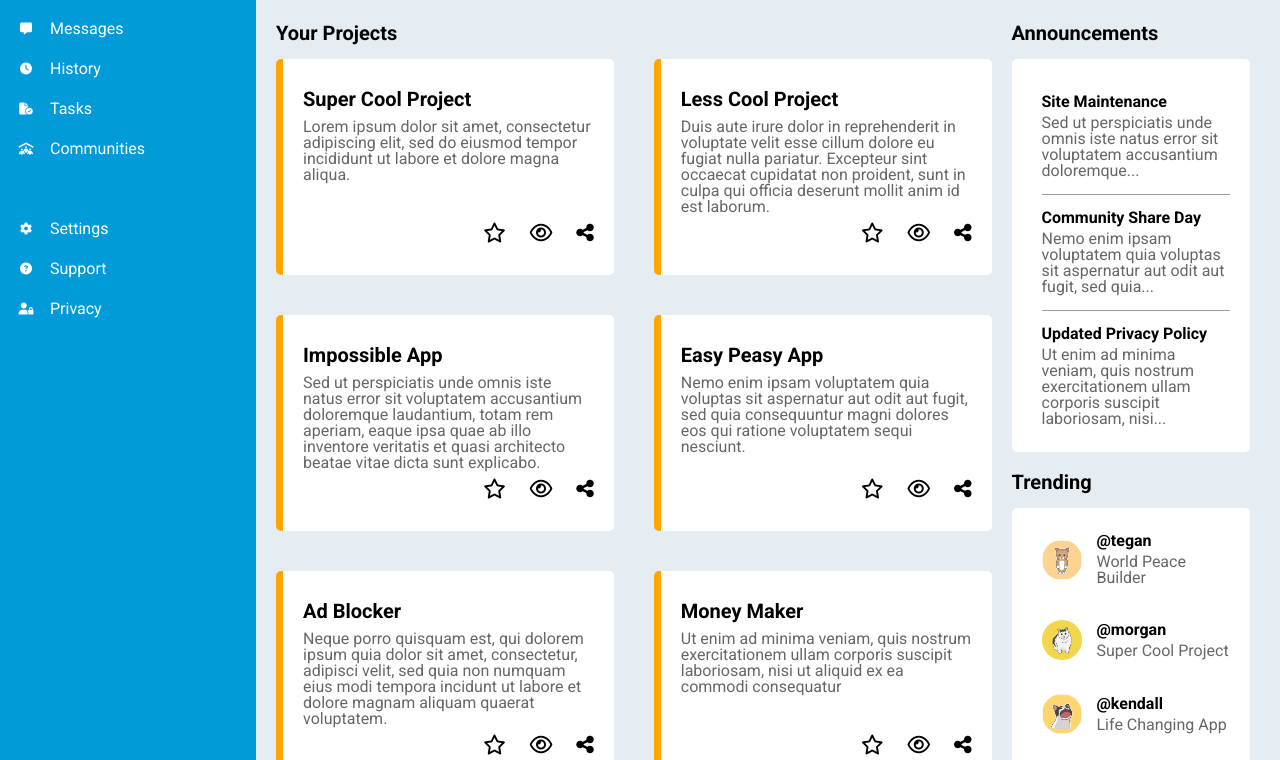
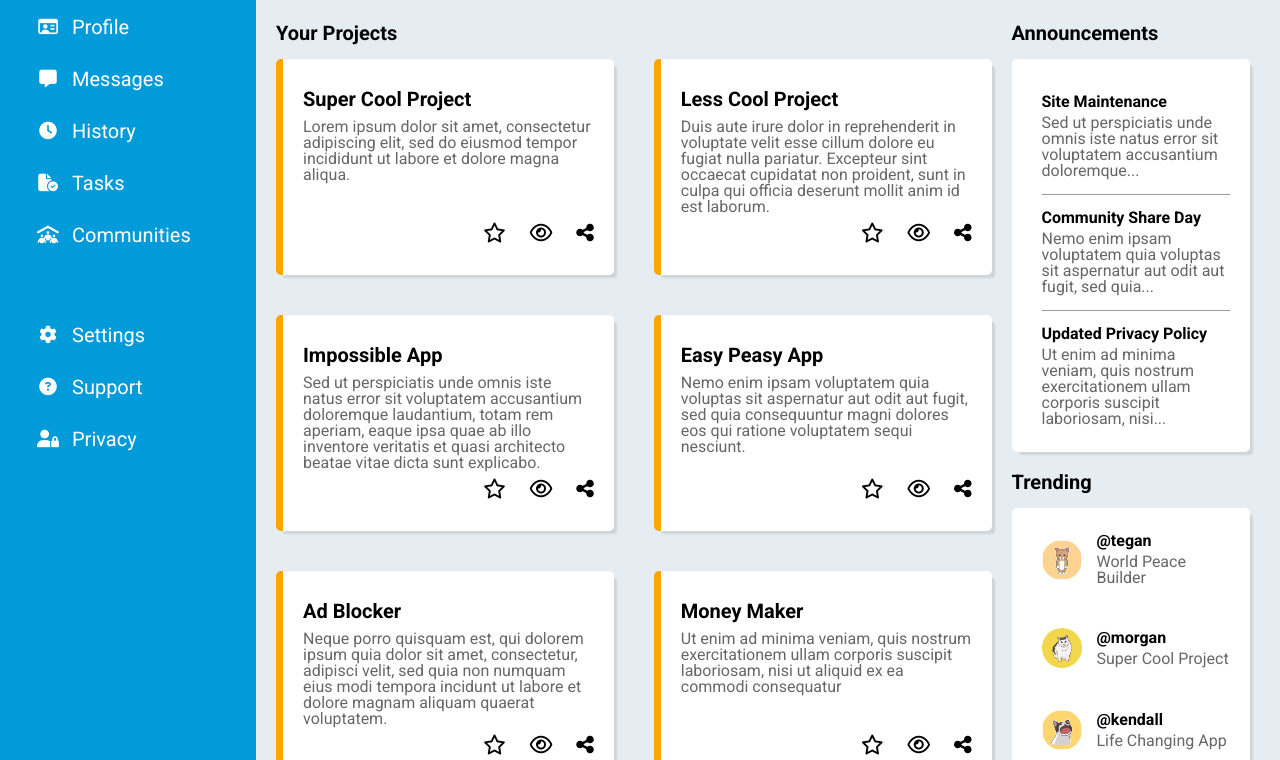
Before and after one commit to Kody971/Admin-Dashboard, a plain HTML site: page index.html in a window 1280 px wide. Shown: the part 167-927 px from the top of the page. Drawn offline with Linux system fonts and the light colour scheme.

Commit message:
fix some change in nav bar

```diff
--- a/index.html
+++ b/index.html
@@ -34,32 +34,32 @@
         <ul class="fa-ul">
           <li>
             <span class="fa-li"
-              ><i class="fa-xs fa fa-home" aria-hidden="true"></i
+              ><i class="fa-sm fa fa-home" aria-hidden="true"></i
             ></span>
             Home
           </li>
           <li>
             <span class="fa-li"
-              ><i class="fa-xs fa-regular fa-id-card" aria-hidden="true"></i
+              ><i class="fa-sm fa-regular fa-id-card" aria-hidden="true"></i
             ></span>
             Profile
           </li>
           <li>
             <span class="fa-li"
-              ><i class="fa-xs fa-solid fa-message" aria-hidden="true"></i
+              ><i class="fa-sm fa-solid fa-message" aria-hidden="true"></i
             ></span>
             Messages
           </li>
           <li>
             <span class="fa-li"
-              ><i class="fa-xs fa fa-clock" aria-hidden="true"></i
+              ><i class="fa-sm fa fa-clock" aria-hidden="true"></i
             ></span>
             History
           </li>
           <li>
             <span class="fa-li"
               ><i
-                class="fa-xs fa-solid fa-file-circle-check"
+                class="fa-sm fa-solid fa-file-circle-check"
                 aria-hidden="true"
               ></i
             ></span>
@@ -67,7 +67,7 @@
           </li>
           <li>
             <span class="fa-li"
-              ><i class="fa-xs fa-solid fa-people-roof" aria-hidden="true"></i
+              ><i class="fa-sm fa-solid fa-people-roof" aria-hidden="true"></i
             ></span>
             Communities
           </li>
@@ -77,14 +77,14 @@
         <ul class="fa-ul">
           <li>
             <span class="fa-li"
-              ><i class="fa-xs fa-solid fa-gear" aria-hidden="true"></i
+              ><i class="fa-sm fa-solid fa-gear" aria-hidden="true"></i
             ></span>
             Settings
           </li>
           <li>
             <span class="fa-li"
               ><i
-                class="fa-xs fa-solid fa-circle-question"
+                class="fa-sm fa-solid fa-circle-question"
                 aria-hidden="true"
               ></i
             ></span>
@@ -92,7 +92,7 @@
           </li>
           <li>
             <span class="fa-li"
-              ><i class="fa-xs fa-solid fa-user-lock" aria-hidden="true"></i
+              ><i class="fa-sm fa-solid fa-user-lock" aria-hidden="true"></i
             ></span>
             Privacy
           </li>
@@ -294,23 +294,23 @@
   <ul class="fa-ul">
     <li>
       <span class="fa-li"
-        ><i class="fa-xs fa fa-home" aria-hidden="true"></i></span
+        ><i class="fa-sm fa fa-home" aria-hidden="true"></i></span
       >sdfdfs
     </li>
     <li>
-      <span class="fa-li"><i class="fa-xs fa-solid fa-check-square"></i></span
+      <span class="fa-li"><i class="fa-sm fa-solid fa-check-square"></i></span
       >List icons can
     </li>
     <li>
-      <span class="fa-li"><i class="fa-xs fa-solid fa-check-square"></i></span>be
+      <span class="fa-li"><i class="fa-sm fa-solid fa-check-square"></i></span>be
       used to
     </li>
     <li>
-      <span class="fa-li"><i class="fa-xs fa-solid fa-spinner fa-pulse"></i></span
+      <span class="fa-li"><i class="fa-sm fa-solid fa-spinner fa-pulse"></i></span
       >replace bullets
     </li>
     <li>
-      <span class="fa-li"><i class="fa-xs fa-regular fa-square"></i></span>in
+      <span class="fa-li"><i class="fa-sm fa-regular fa-square"></i></span>in
       lists
     </li>
   </ul>
--- a/styless.css
+++ b/styless.css
@@ -137,21 +137,25 @@ nav {
   grid-area: 1 / 1 / 3 / 2;
   display: flex;
   flex-direction: column;
-  gap: 4rem;
+  gap: 5rem;
   background-color: rgb(0, 155, 216);
   color: white;
-  padding: 20px 10px;
+  padding: 20px 0 0 2rem;
+}
+
+nav li {
+  font-size: 1.25rem;
 }
 
 .dashboard {
-  font-size: 1.5rem;
+  font-size: 2rem;
   font-weight: bold;
 }
 
 ul {
   display: flex;
   flex-direction: column;
-  gap: 1.5rem;
+  gap: 2rem;
 }
 
 .fa-ul {
@@ -181,6 +185,12 @@ input {
   height: 1.25rem;
   border: none;
   background-color: rgba(184, 205, 223, 0.363);
+  padding-left: 10px;
+}
+
+input:focus {
+  outline: none;
+  border: none;
 }
 
 img {
@@ -288,6 +298,7 @@ section h2 {
   padding: 30px 20px 10px 20px;
   height: 11rem;
   justify-content: space-between;
+  box-shadow: 5px 5px 2px -2px rgba(0, 0, 0, 0.1);
 }
 
 article > div:first-child {
@@ -320,6 +331,7 @@ article > div:last-child {
   flex-direction: column;
   border-radius: 5px;
   padding: 20px 20px 10px 30px;
+  box-shadow: 5px 5px 2px -2px rgba(0, 0, 0, 0.1);
 }
 
 h4 {
@@ -340,6 +352,10 @@ aside p {
 .middle {
   border-top: 1px solid rgba(0, 0, 0, 0.4);
   border-bottom: 1px solid rgba(0, 0, 0, 0.4);
+}
+
+#trending {
+  max-height: 304px;
 }
 
 #trending img {
@@ -364,5 +380,5 @@ h5 {
 }
 
 .last {
-  margin-bottom: 22px;
+  margin-bottom: 2rem;
 }
```
